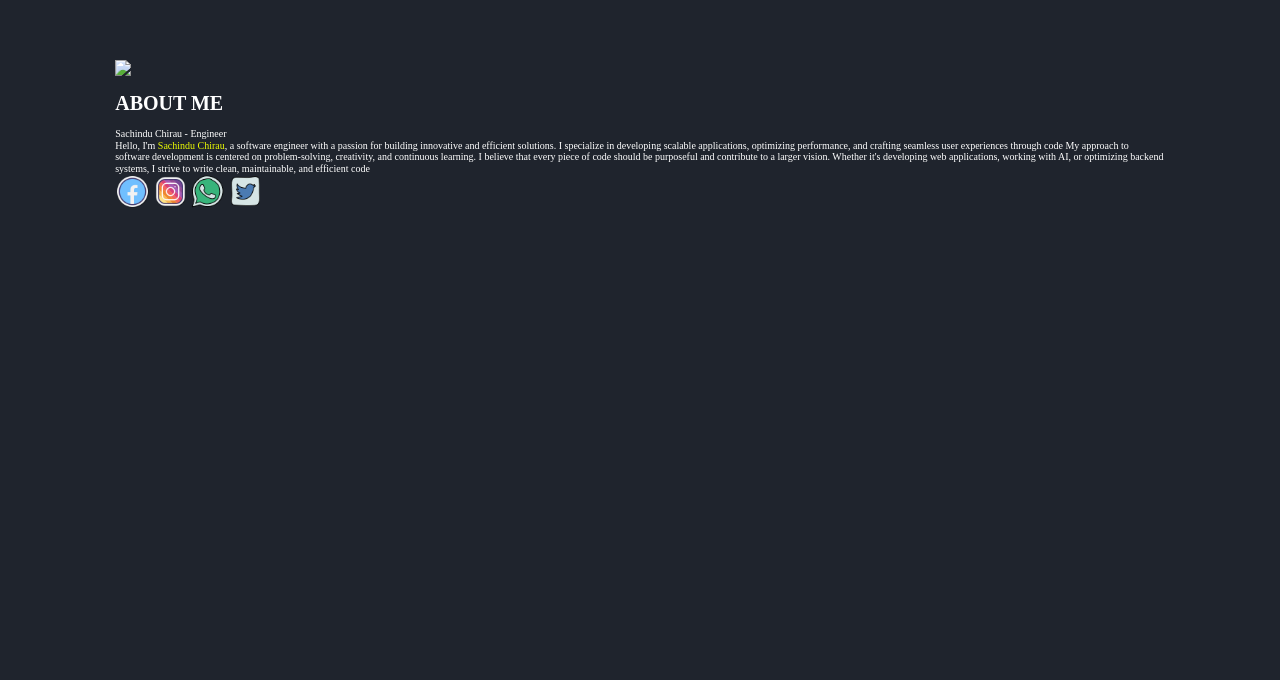
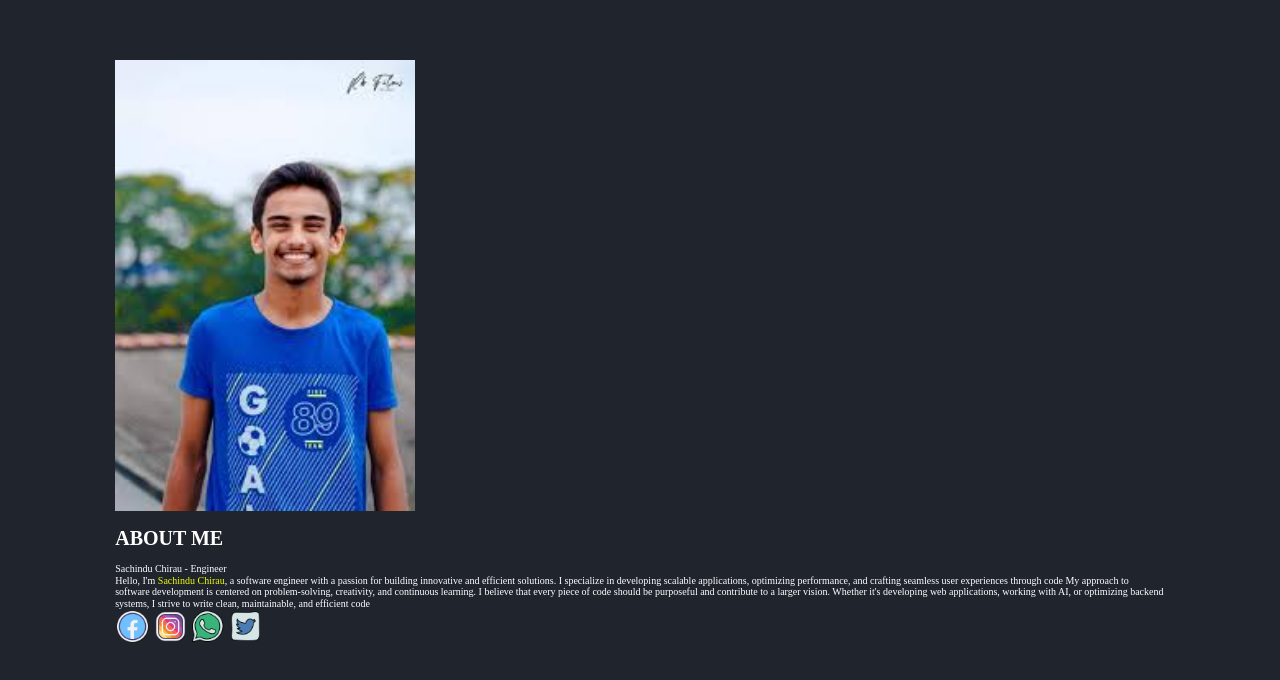
Before and after one commit to Sachinnn22/PortfolioLasr, a plain HTML site: page Index.html in a window 1280 px wide. Shown: the part 1590-2270 px from the top of the page. Drawn offline with nearby package versions, Linux system fonts and the light colour scheme.

Commit message:
update about html

```diff
--- a/Index.html
+++ b/Index.html
@@ -125,7 +125,7 @@
 <!--about page start-->
 <section class="pag" id="aboutMe" >
     <figure class="aboutPage">
-        <div class="about_page_image"><img src="images/img.png"width="300px"></div>
+        <div class="about_page_image"><img src="Asessts/Images/img_1.png"width="300px"></div>
         <div class="headerss">
             <div class="ab">
                 <h1 >ABOUT ME</h1>
```
Also changed, not shown: Asessts/Images/img_1.png (added).
